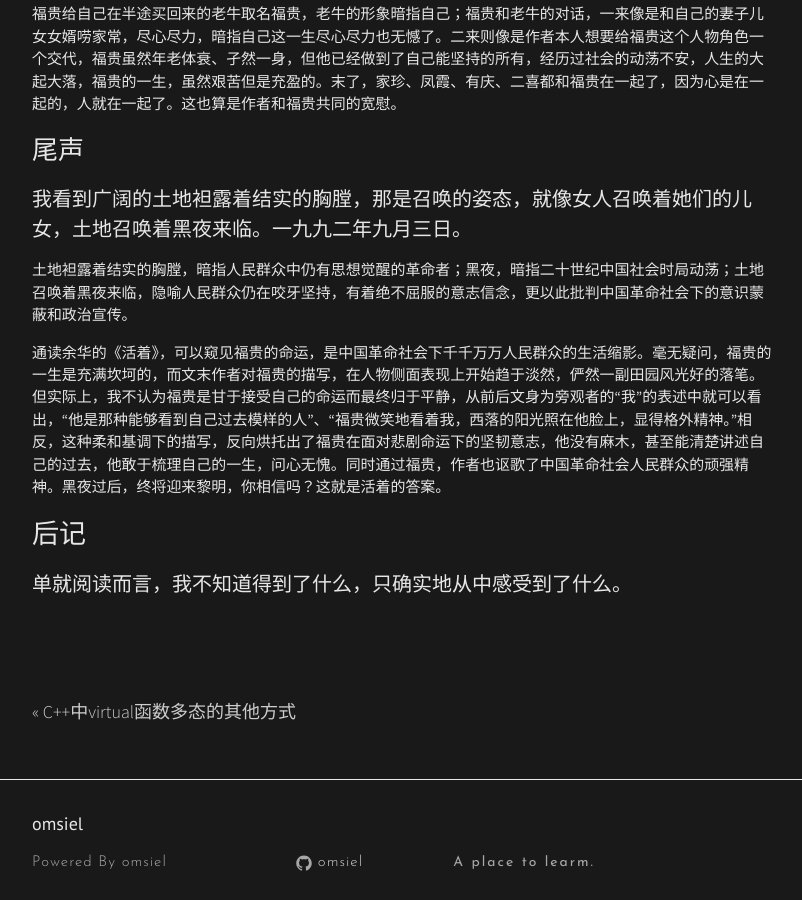
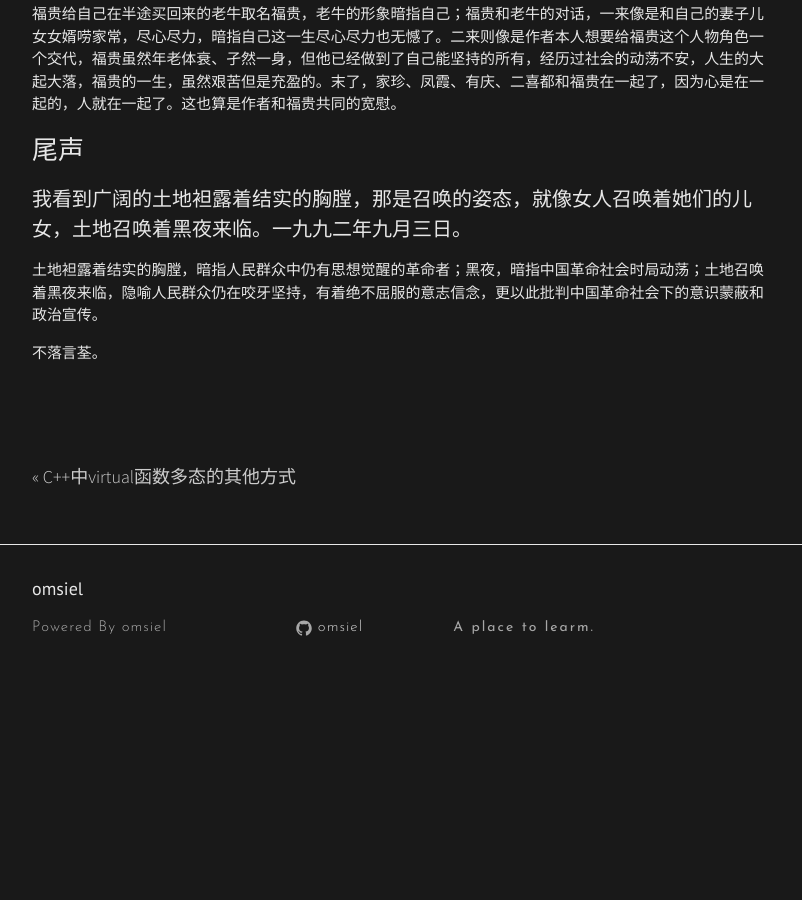
Before and after one commit to omsiel/omsiel.github.io, a Jekyll site: the page built from _posts/2019-05-18-活着.md, in a window 1280 px wide and 900 px high, scrolled down 6111 px. Shown: the whole window, without its empty margins (238-1040 px from the left). Built offline with Jekyll 4.4.1, drawn with Linux system fonts in a browser that asks for light colours; nearby versions of some CDN libraries; after the commit the page ends 6810 px from its top, so only the background shows below that.

Commit message:
修改文章

```diff
--- a/_posts/2019-05-18-活着.md
+++ b/_posts/2019-05-18-活着.md
@@ -167,10 +167,6 @@ categories: note
 
 #### 我看到广阔的土地袒露着结实的胸膛，那是召唤的姿态，就像女人召唤着她们的儿女，土地召唤着黑夜来临。一九九二年九月三日。
 
-##### 土地袒露着结实的胸膛，暗指人民群众中仍有思想觉醒的革命者；黑夜，暗指二十世纪中国社会时局动荡；土地召唤着黑夜来临，隐喻人民群众仍在咬牙坚持，有着绝不屈服的意志信念，更以此批判中国革命社会下的意识蒙蔽和政治宣传。
+##### 土地袒露着结实的胸膛，暗指人民群众中仍有思想觉醒的革命者；黑夜，暗指中国革命社会时局动荡；土地召唤着黑夜来临，隐喻人民群众仍在咬牙坚持，有着绝不屈服的意志信念，更以此批判中国革命社会下的意识蒙蔽和政治宣传。
 
-##### 通读余华的《活着》，可以窥见福贵的命运，是中国革命社会下千千万万人民群众的生活缩影。毫无疑问，福贵的一生是充满坎坷的，而文末作者对福贵的描写，在人物侧面表现上开始趋于淡然，俨然一副田园风光好的落笔。但实际上，我不认为福贵是甘于接受自己的命运而最终归于平静，从前后文身为旁观者的“我”的表述中就可以看出，“他是那种能够看到自己过去模样的人”、“福贵微笑地看着我，西落的阳光照在他脸上，显得格外精神。”相反，这种柔和基调下的描写，反向烘托出了福贵在面对悲剧命运下的坚韧意志，他没有麻木，甚至能清楚讲述自己的过去，他敢于梳理自己的一生，问心无愧。同时通过福贵，作者也讴歌了中国革命社会人民群众的顽强精神。黑夜过后，终将迎来黎明，你相信吗？这就是活着的答案。
-
-# 后记
-
-#### 单就阅读而言，我不知道得到了什么，只确实地从中感受到了什么。
+##### 不落言荃。
```
